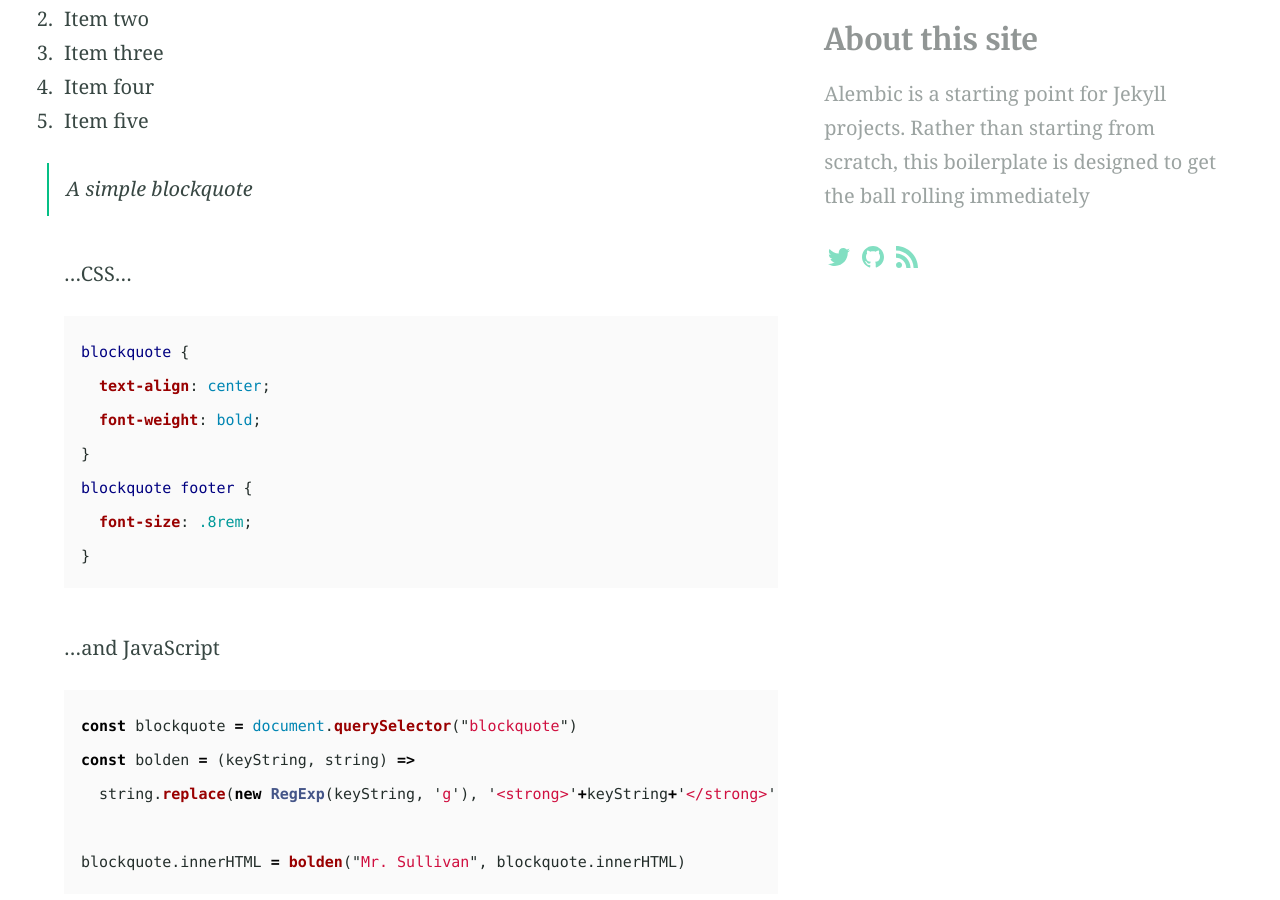
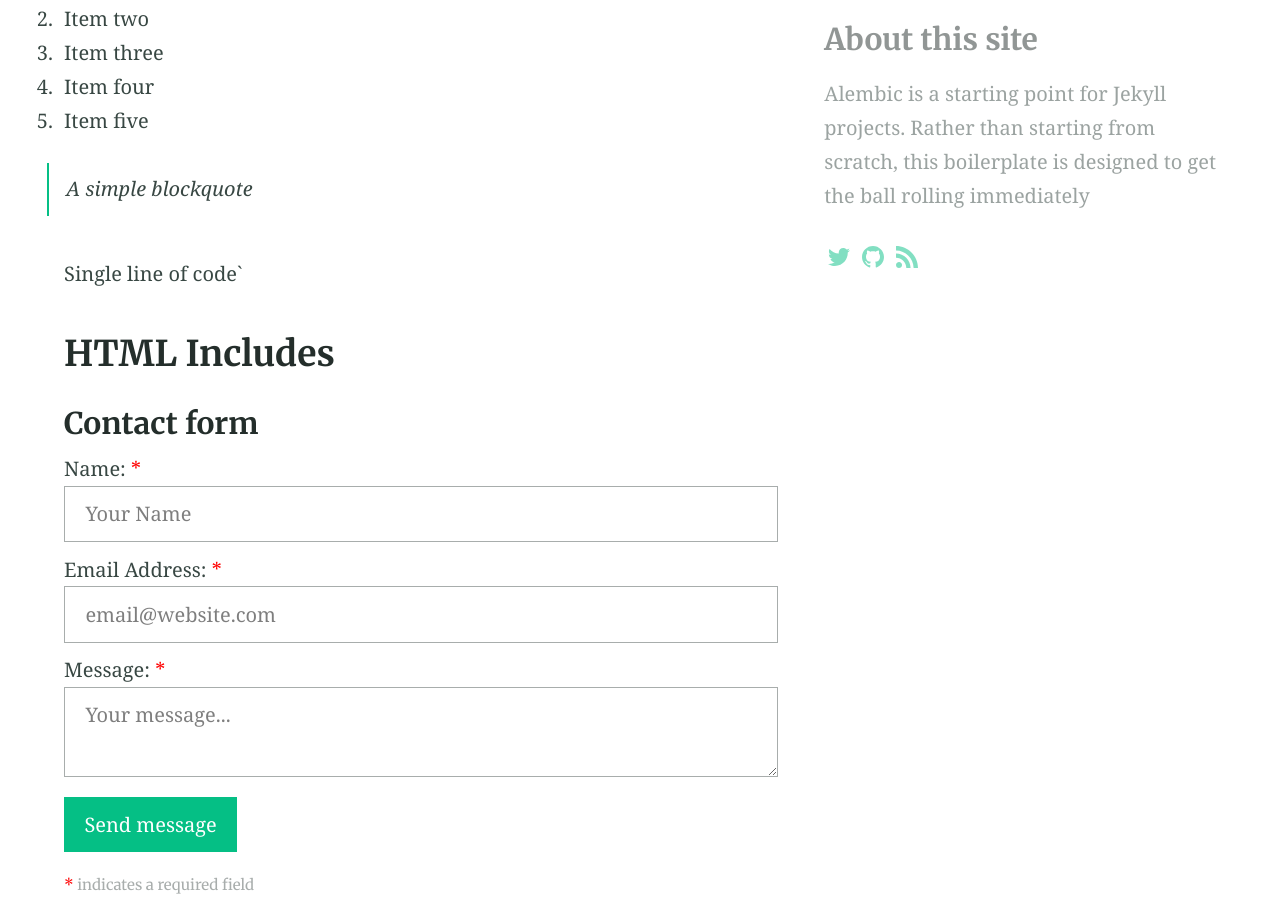
Before and after one commit to neil344/neil344.github.io, a Jekyll site: the page built from elements.md, in a window 1280 px wide and 900 px high, scrolled down 1394 px. Built offline with Jekyll 4.4.1, drawn with Linux system fonts in a browser that asks for light colours; our own code applies the rules of GitHub Pages for plain Markdown files.

Commit message:
Update elements.md

````diff
--- a/elements.md
+++ b/elements.md
@@ -41,29 +41,7 @@ Duis aute irure dolor in [A link](https://david.darn.es "A link") reprehenderit
 > A simple blockquote
 
 
-...CSS...
-
-``` css
-blockquote {
-  text-align: center;
-  font-weight: bold;
-}
-blockquote footer {
-  font-size: .8rem;
-}
-```
-
-...and JavaScript
-
-``` js
-const blockquote = document.querySelector("blockquote")
-const bolden = (keyString, string) =>
-  string.replace(new RegExp(keyString, 'g'), '<strong>'+keyString+'</strong>')
-
-blockquote.innerHTML = bolden("Mr. Sullivan", blockquote.innerHTML)
-```
-
-`Single line of code`
+ Single line of code`
 
 ## HTML Includes
 
````
